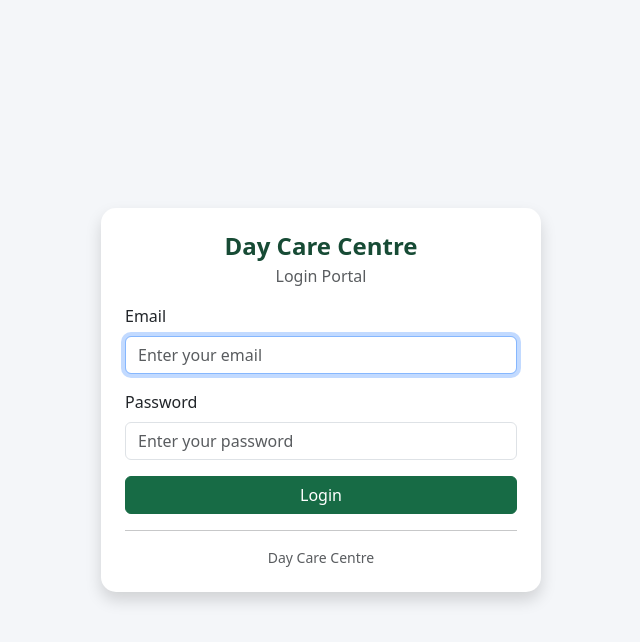
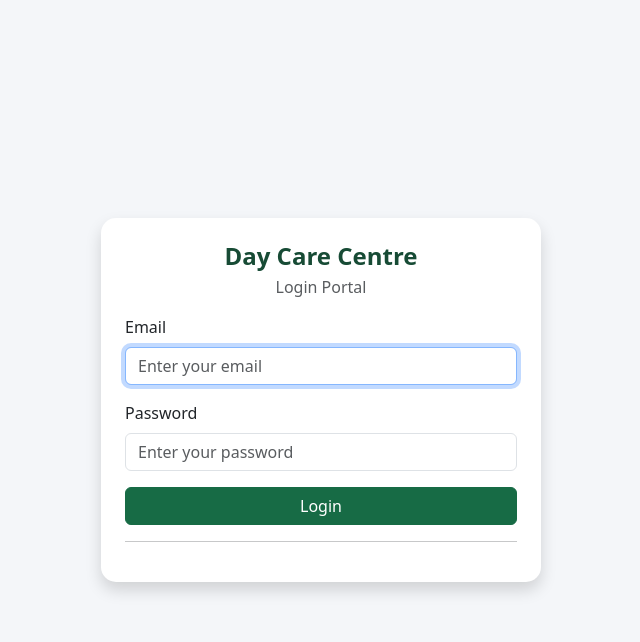
Before and after one commit to JASaju/daycare, a Laravel app: page /login in a window 1280 px wide. Shown: the top 642 px of the page, without its empty margins (319-959 px from the left). Run offline with Laravel 10, Linux system fonts and the light colour scheme.

Commit message:
Remove 'Day Care Centre' from login page

```diff
--- a/resources/views/auth/login.blade.php
+++ b/resources/views/auth/login.blade.php
@@ -131,7 +131,7 @@
             <hr>
 
             <p class="text-center text-muted small mb-0">
-                Day Care Centre
+
             </p>
 
         </div>
```
